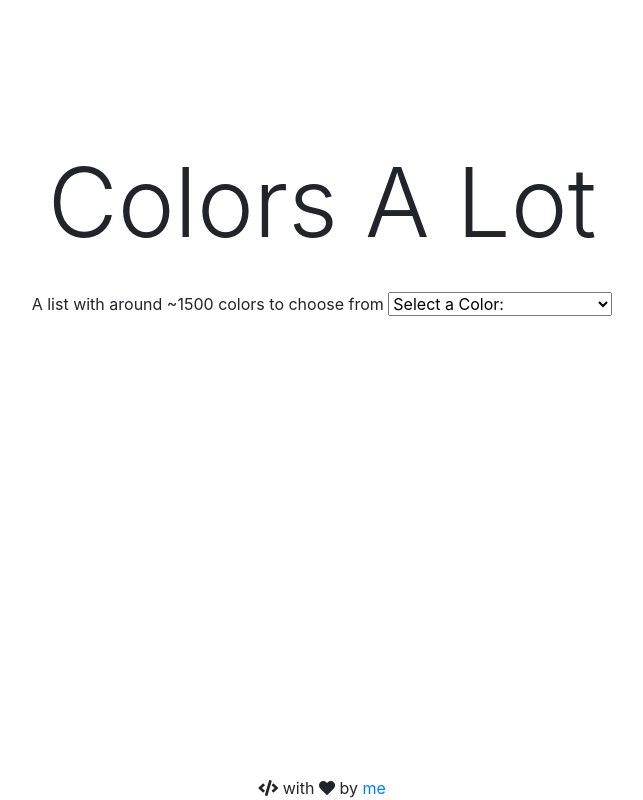
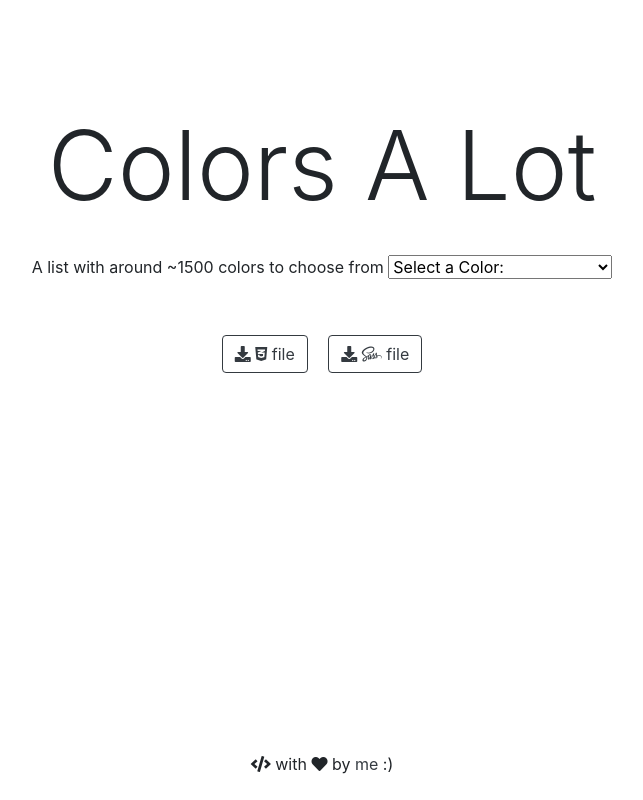
Before and after one commit to vzapo/colorsalot, a website: page index.html in a window 1280 px wide. Shown: the whole page, without its empty margins (318-961 px from the left). Drawn offline with nearby package versions, Linux system fonts and the light colour scheme.

Commit message:
added download buttons ... :) forgot about them

```diff
--- a/index.html
+++ b/index.html
@@ -12,9 +12,9 @@
         	<div class="row align-items-center h-100">
             	<div class="col-12">
 
-            		<h1 class="text-center display-1">Colors A Lot</h1>
+            		<h1 class="col-12 text-center display-1">Colors A Lot</h1>
 
-	               	<div class="text-center p-4">
+	               	<div class="col-12 text-center p-4">
 	               		A list with around ~1500 colors to choose from
 	               		<select id="colorop">
 	                     <option value="">Select a Color:</option>
@@ -1586,10 +1586,14 @@
 	                     <option value="EDF6FF" style="background:#EDF6FF">Zumthor</option>
 	                  </select>
 	               	</div>
+	               	<div class="col-12 p-4 text-center">
+	               			<a class="btn btn-outline-dark m-2" href="https://github.com/vzapo/colorsalot/raw/master/build/css/colors.css" ownload="colors.css"><i class="fas fa-download"></i> <i class="fab fa-css3-alt"></i> file</a>
+							<a class="btn btn-outline-dark m-2" href="https://github.com/vzapo/colorsalot/raw/master/build/scss/colors.scss" download="colors.scss"><i class="fas fa-download"></i>  <i class="fab fa-sass"></i> file</a>
+	               	</div>
 	               	<div class="class-name"></div>
 	            </div>
-	            <div class="col-12 align-self-end text-center">
-	               <i class="fas fa-code"></i> with <i class="fas fa-heart"></i> by <a href="www.victorzaporojan.com">me</a>
+	            <div class="col-12 align-self-end text-center p-4">
+	               <i class="fas fa-code"></i> with <i class="fas fa-heart"></i> by <a href="www.victorzaporojan.com" class="text-dark">me</a> :)
 	            </div>
         	</div>
       	</div>
```
